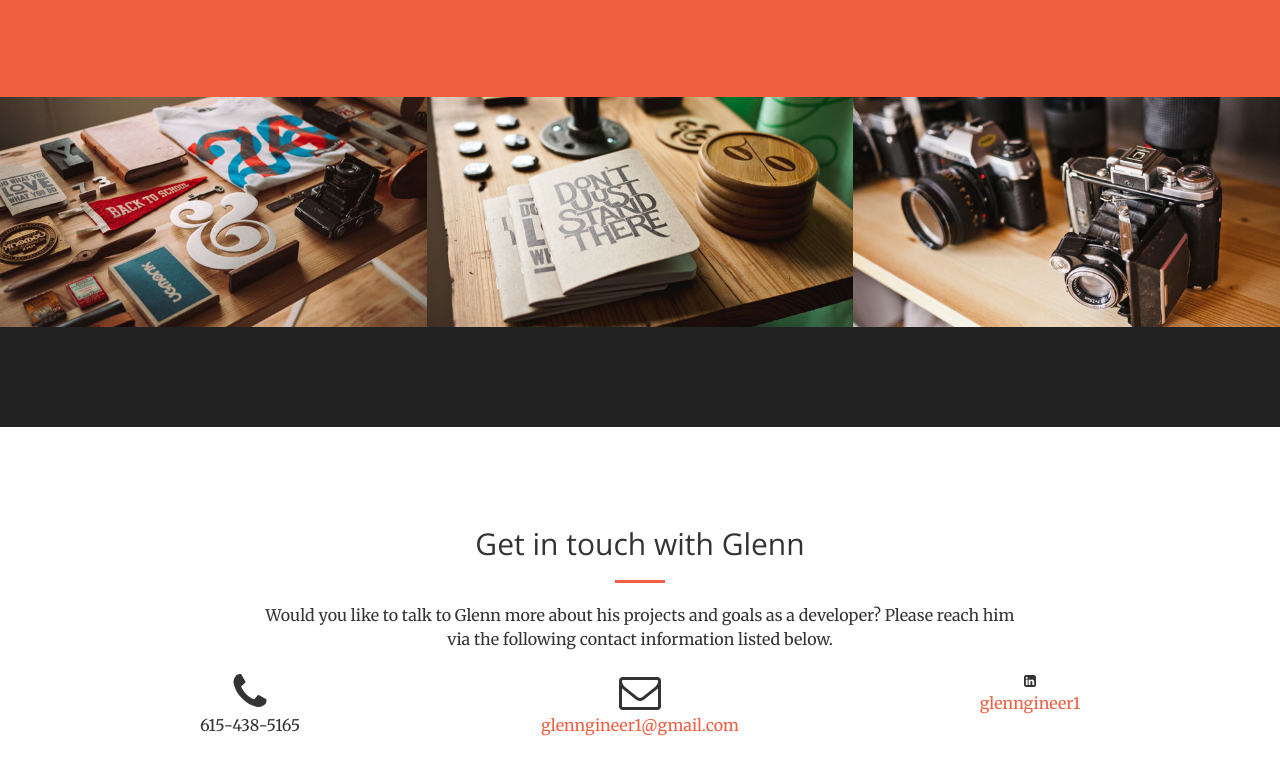
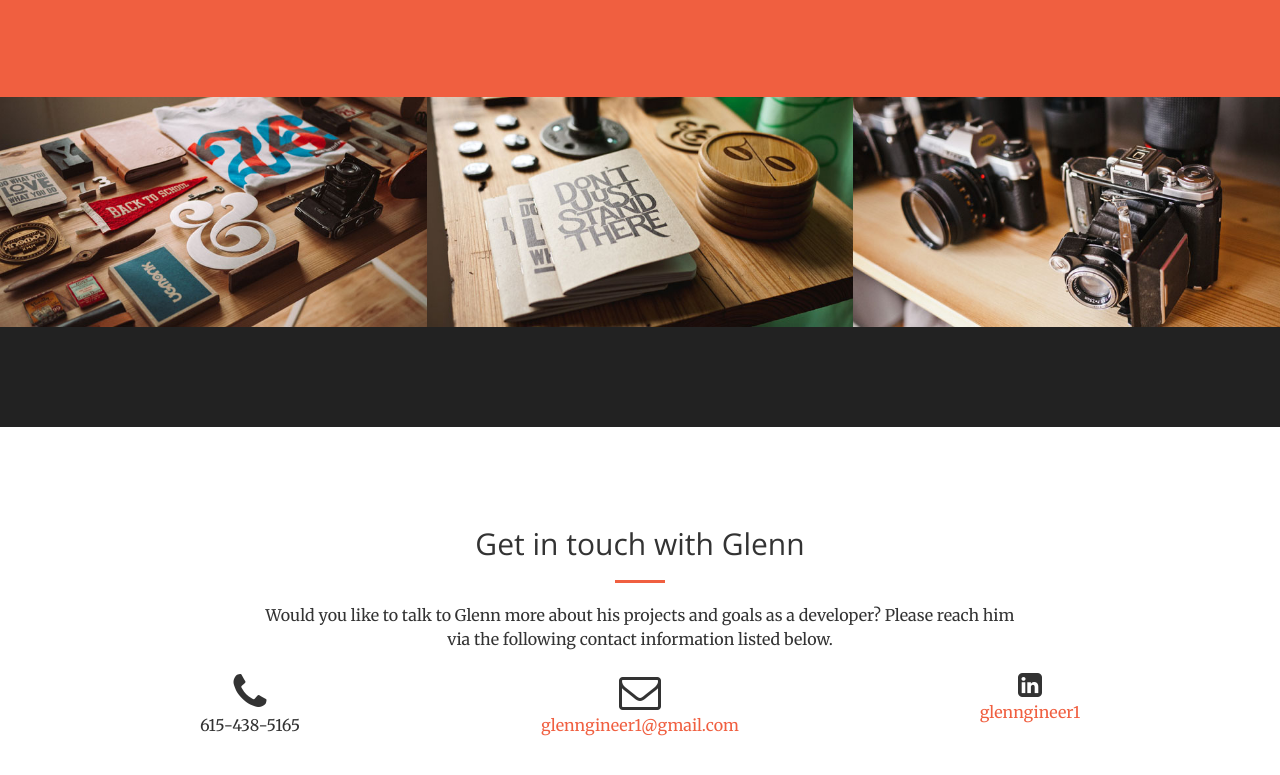
Before and after one commit to glenngineer1/glenngineer1.github.io, a website: page index.html in a window 1280 px wide. Shown: the part 1309-2084 px from the top of the page. Drawn offline with nearby package versions, Linux system fonts and the light colour scheme.

Commit message:
made linkedIn box bigger

```diff
--- a/index.html
+++ b/index.html
@@ -164,7 +164,7 @@
                     <p><a href="mailto:your-email@your-domain.com">glenngineer1@gmail.com</a></p>
                 </div>
                 <div class="col-lg-4 text-center">
-                    <i class="fa fa-linkedin-square" aria-hidden="true"></i>
+                    <i class="fa fa-linkedin-square fa-2x" aria-hidden="true"></i>
                     <p><a href="https://www.linkedin.com/in/glenngineer1">glenngineer1</a></p>
                 </div>
             </div>
```
